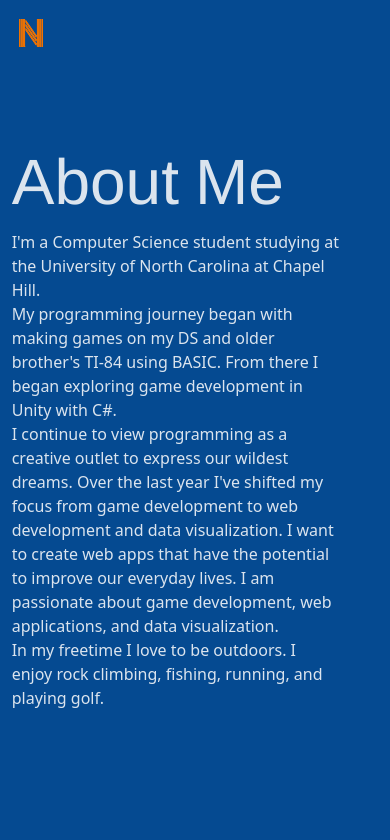
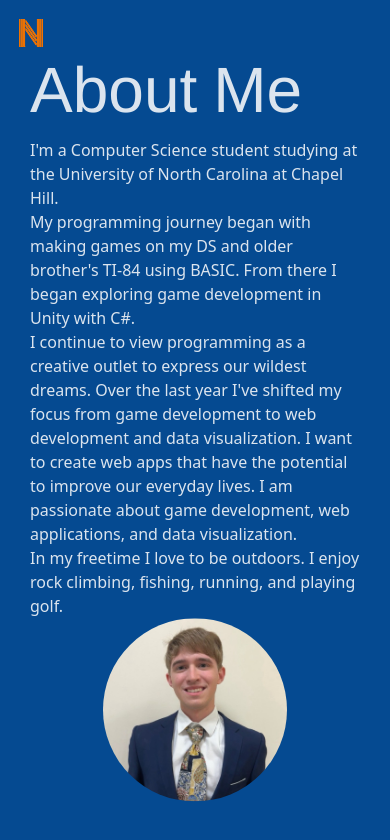
Before and after one commit to nathansantiago/PortfolioWebsite3, a React (Vite) app: page /about in a window 390 px wide. Shown: the top 840 px of the page. Built offline with nearby package versions, Linux system fonts and the light colour scheme.

Commit message:
Add photo to about me.

```diff
--- a/src/pages/AboutPage/AboutPage.jsx
+++ b/src/pages/AboutPage/AboutPage.jsx
@@ -3,7 +3,9 @@ import './AboutPage.scss'
 export default function AboutPage() {
     return (
         <div className="text-zone">
-            <div>
+            <div className='about-me-container'>
+                <div className='text-container'>
+                    <div className='header-container'>
                         <h1>
                             <div className="line">
                                 <span className="word">
@@ -39,5 +41,10 @@ export default function AboutPage() {
                         </p>
                     </div>
                 </div>
+                <div className='headshot-container'>
+                    <img src="src\assets\photos\ProfessionalHeadshot1.jpg" alt="" />
+                </div>
+            </div>
+        </div>
     );
 }
--- a/src/pages/AboutPage/AboutPage.scss
+++ b/src/pages/AboutPage/AboutPage.scss
@@ -1,13 +1,45 @@
 @use '../../app';
 
-.bio-text-area {
-    color: app.$theme-text-color;
+@media (min-width: 750px) {
+    .about-me-container {
+        display: flex;
+        align-items: center;
+        color: app.$theme-text-color;
 
-    @media (min-width: 1000px) {
-        margin-right: 40vw;
-    }
+        .text-container {
+            width: 50%;
+        }
 
-    @media (max-width: 1000px) {
-        margin-right: 10vw;
+        .headshot-container {
+            padding-left: 3rem;
+            width: 50%;
+
+            img {
+                width: 100%;
+                border-radius: 100%;
+            }
+        }
     }
 }
+
+@media (max-width: 750px) {
+    .about-me-container {
+        display: flex;
+        flex-direction: column;
+        align-items: center;
+        color: app.$theme-text-color;
+
+        .text-container {
+            width: 90%;
+        }
+
+        .headshot-container {
+            width: 50%;
+
+            img {
+                width: 100%;
+                border-radius: 100%;
+            }
+        }
+    }
+}
```
Lines whose indentation alone changed are shown as unchanged.
